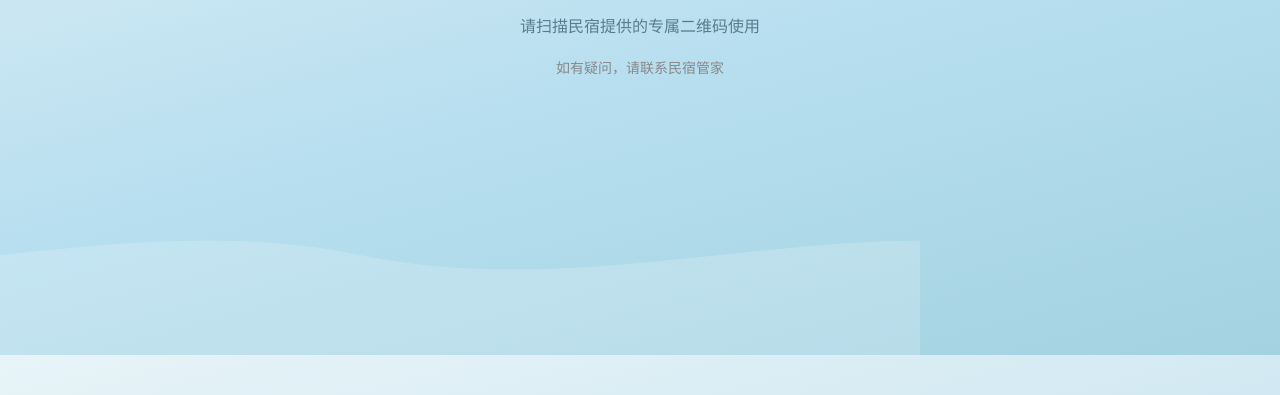
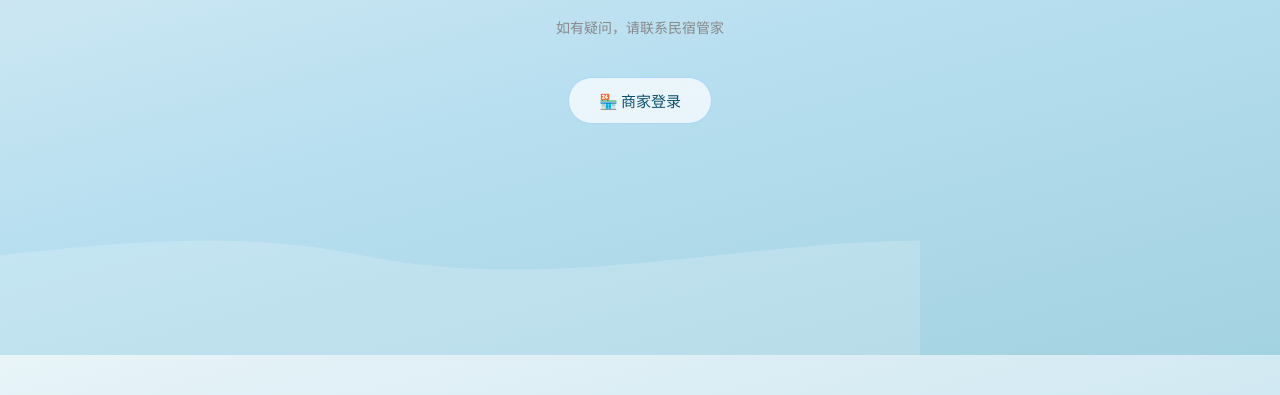
Before and after one commit to Awen375/shanyuhai-ai, a website: page index.html in a window 1280 px wide. Shown: the part 445-840 px from the top of the page. Drawn offline with Linux system fonts and the light colour scheme.

Commit message:
Update index.html

```diff
--- a/index.html
+++ b/index.html
@@ -45,6 +45,49 @@
             100% { transform: translateX(-1440px); }
         }
 
+        /* ========== 扫码提示页面 ========== */
+        .scan-reminder {
+            display: flex;
+            flex-direction: column;
+            align-items: center;
+            justify-content: center;
+            height: 100vh;
+            text-align: center;
+            color: #1e3b4a;
+            z-index: 2;
+            position: relative;
+            padding: 20px;
+        }
+        .scan-reminder h2 {
+            font-size: 26px;
+            margin-bottom: 15px;
+            color: #0b4f6c;
+        }
+        .scan-reminder p {
+            color: #5a7d8c;
+            margin: 10px 0;
+            font-size: 15px;
+        }
+        .merchant-login-link {
+            margin-top: 30px;
+            background: rgba(255,255,255,0.7);
+            backdrop-filter: blur(10px);
+            padding: 12px 30px;
+            border-radius: 50px;
+            color: #0b4f6c;
+            text-decoration: none;
+            font-size: 15px;
+            font-weight: 500;
+            border: 1px solid rgba(30,144,255,0.3);
+            transition: all 0.3s;
+            display: inline-block;
+        }
+        .merchant-login-link:hover {
+            background: rgba(30,144,255,0.15);
+            border-color: rgba(30,144,255,0.5);
+        }
+
+        /* ========== 主应用容器 ========== */
         .container {
             position: relative;
             z-index: 1;
@@ -215,7 +258,6 @@
             display: none;
             font-size: 15px;
             border: 1px solid rgba(30,144,255,0.2);
-            border-left: 5px solid #1e90ff;
         }
         .result-box.show {
             display: block;
@@ -270,28 +312,6 @@
             cursor: pointer;
         }
 
-        /* 扫码提示页面 */
-        .scan-reminder {
-            display: flex;
-            flex-direction: column;
-            align-items: center;
-            justify-content: center;
-            height: 100vh;
-            text-align: center;
-            color: #1e3b4a;
-            z-index: 2;
-            position: relative;
-        }
-        .scan-reminder h2 {
-            font-size: 26px;
-            margin-bottom: 15px;
-            color: #0b4f6c;
-        }
-        .scan-reminder p {
-            color: #5a7d8c;
-            margin: 10px 0;
-        }
-
         @media (max-width: 480px) {
             .container {
                 padding: 30px 20px;
@@ -308,15 +328,17 @@
 </head>
 <body>
 
-    <!-- 如果没有 merchant 参数，显示扫码提示 -->
+    <!-- ==================== 无 merchant 参数时显示 ==================== -->
     <div id="noMerchant" class="scan-reminder">
         <div style="font-size: 60px;">🌊</div>
         <h2>山予海民宿 · AI好评助手</h2>
         <p>请扫描民宿提供的专属二维码使用</p>
         <p style="color: #888; font-size: 14px;">如有疑问，请联系民宿管家</p>
+        <!-- 商家登录入口 -->
+        <a href="/merchant.html" class="merchant-login-link">🏪 商家登录</a>
     </div>
 
-    <!-- 如果有 merchant 参数，显示主应用 -->
+    <!-- ==================== 有 merchant 参数时显示 ==================== -->
     <div id="mainApp" style="display: none; width: 100%;">
         <div class="container">
             <div class="header">
@@ -351,7 +373,7 @@
         </div>
     </div>
 
-    <!-- 隐藏后台入口模态框 -->
+    <!-- ==================== 隐藏后台入口模态框 ==================== -->
     <div id="adminModal" class="modal-overlay">
         <div class="modal-box">
             <h3>🔐 管理员验证</h3>
@@ -363,26 +385,33 @@
 
     <script>
         // ========== merchant 参数检测 ==========
+        (function() {
             const urlParams = new URLSearchParams(window.location.search);
             const merchantId = urlParams.get('merchant');
+            const noMerchantDiv = document.getElementById('noMerchant');
+            const mainAppDiv = document.getElementById('mainApp');
+
             if (merchantId) {
-            // 存储到 localStorage，切换界面
+                // 有 merchant 参数，存储并显示主界面
                 localStorage.setItem('current_merchant', merchantId);
-            document.getElementById('noMerchant').style.display = 'none';
-            document.getElementById('mainApp').style.display = '';
+                noMerchantDiv.style.display = 'none';
+                mainAppDiv.style.display = '';
             } else {
-            // 检查是否有之前保存的 merchant
+                // 检查 localStorage 是否有之前存储的 merchant
                 const savedMerchant = localStorage.getItem('current_merchant');
                 if (savedMerchant) {
-                document.getElementById('noMerchant').style.display = 'none';
-                document.getElementById('mainApp').style.display = '';
+                    noMerchantDiv.style.display = 'none';
+                    mainAppDiv.style.display = '';
                 } else {
-                document.getElementById('noMerchant').style.display = '';
-                document.getElementById('mainApp').style.display = 'none';
+                    // 无任何 merchant 信息，显示扫码页面
+                    noMerchantDiv.style.display = '';
+                    mainAppDiv.style.display = 'none';
                 }
             }
+        })();
 
-        // ========== 隐藏后台入口（连续点击5次标题） ==========
+        // ========== 隐藏后台入口（连续点击 5 次标题） ==========
+        (function() {
             const trigger = document.getElementById('secretTrigger');
             let clickCount = 0;
             let clickTimer = null;
@@ -397,15 +426,17 @@
                     document.getElementById('adminModal').style.display = 'flex';
                 }
             });
+        })();
 
         function checkAdminPass() {
             const pass = document.getElementById('adminPassInput').value;
-            if (pass === 'shanyuhai2024') {   // 改成你自己的密码
+            if (pass === 'shanyuhai2024') {   // ⚠️ 请修改为你自己的密码
                 window.location.href = '/admin.html';
             } else {
                 alert('密码错误');
             }
         }
+
         function closeAdminModal() {
             document.getElementById('adminModal').style.display = 'none';
         }
@@ -429,8 +460,8 @@
                     method: 'POST',
                     headers: { 'Content-Type': 'application/json' },
                     body: JSON.stringify({
-                        prompt,
-                        style,
+                        prompt: prompt,
+                        style: style,
                         merchant: localStorage.getItem('current_merchant') || ''
                     })
                 });
```
Lines whose indentation alone changed are shown as unchanged.
